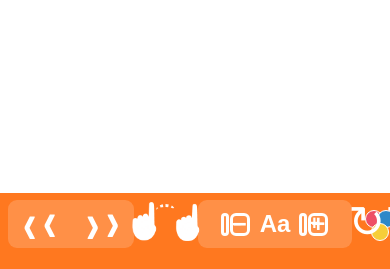
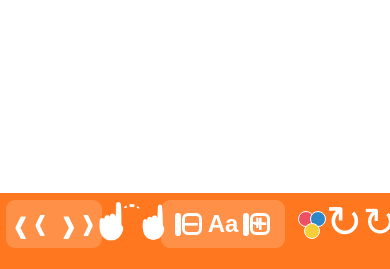
Before and after one commit to sanjay1994singh/ebook, a Django app: page /ebooks/content/books/1/read/ in a window 390 px wide. Shown: the part 575-844 px from the top of the page. Run offline with Django 5.2, Linux system fonts and the light colour scheme; tables that the repository leaves empty hold one stand-in row (values such as "Sample post"); parts of the project's set-up code (start-up, migrations or seed data) failed here and were passed over.

Commit message:
Fit matched footer icons on emulator width

```diff
--- a/ebook_reader/static/ebook_reader/content_reader.css
+++ b/ebook_reader/static/ebook_reader/content_reader.css
@@ -121,3 +121,13 @@ body[data-theme=sepia]{--bg:#e5dac4;--paper:#fbf1dc;--ink:#4b3524}body[data-them
   .gs-theme-btn{width:44px!important;height:48px!important;min-height:48px!important;background:transparent!important;border-radius:0!important;position:relative!important}.gs-theme-dot{position:absolute!important;width:18px!important;height:18px!important;border:1.5px solid #fff!important;border-radius:50%!important}.gs-theme-dot.d1{left:8px!important;top:10px!important;background:#ee4f65!important}.gs-theme-dot.d2{left:20px!important;top:10px!important;background:#2c88c8!important}.gs-theme-dot.d3{left:14px!important;top:23px!important;background:#f6ce39!important}
   .gs-refresh-btn{width:46px!important;height:48px!important;min-height:48px!important;background:transparent!important;border-radius:0!important}.gs-refresh-text{font:400 44px/44px Arial,Helvetica,sans-serif!important;transform:translateY(-2px)!important}
 }
+
+/* Compact Geeta Seva footer fit for 360dp emulator */
+@media(max-width:650px){
+  .gs-footer{height:76px!important;padding:7px 6px calc(8px + env(safe-area-inset-bottom))!important;gap:4px!important;overflow:hidden!important}
+  .gs-nav{flex:0 0 96px!important;width:96px!important;height:48px!important}.gs-nav button{width:48px!important;height:48px!important}.gs-chevron{font-size:54px!important;line-height:40px!important;transform:scaleX(.68) translateY(-3px)!important}
+  .gs-hand-btn{flex:0 0 40px!important;width:40px!important;height:48px!important}.gs-hand-text{font-size:32px!important}.gs-hand-btn:after{left:11px!important;top:4px!important;width:17px!important}
+  .gs-zoom{flex:0 0 124px!important;width:124px!important;height:48px!important;padding:5px 7px!important;gap:5px!important}.gs-zoom button{width:26px!important}.gs-zoom-box{width:22px!important;height:22px!important;border-width:3px!important;font-size:17px!important;line-height:17px!important}.gs-aa{font-size:23px!important;margin:0!important}
+  .gs-theme-btn{flex:0 0 34px!important;width:34px!important;height:48px!important}.gs-theme-dot{width:16px!important;height:16px!important}.gs-theme-dot.d1{left:3px!important;top:11px!important}.gs-theme-dot.d2{left:15px!important;top:11px!important}.gs-theme-dot.d3{left:9px!important;top:23px!important}
+  .gs-refresh-btn{flex:0 0 34px!important;width:34px!important;height:48px!important}.gs-refresh-text{font-size:40px!important;line-height:42px!important}
+}
--- a/templates/ebook_reader/content_reader.html
+++ b/templates/ebook_reader/content_reader.html
@@ -4,7 +4,7 @@
 <head>
   <meta charset="utf-8"><meta name="viewport" content="width=device-width, initial-scale=1">
   <title>{{ edition.book.title }} · पुस्तक</title>
-  <link rel="stylesheet" href="{% static 'ebook_reader/content_reader.css' %}?v=20260928-geeta-reader-ui-11">
+  <link rel="stylesheet" href="{% static 'ebook_reader/content_reader.css' %}?v=20260928-geeta-reader-ui-12">
 </head>
 <body class="{% if review %}review-mode{% endif %}">
   <header class="toolbar reader-chrome">
@@ -68,6 +68,6 @@
   <form hidden>{% csrf_token %}</form>
   {% endif %}
   {{ reader_config|json_script:"reader-config" }}
-  <script src="{% static 'ebook_reader/content_reader.js' %}?v=20260928-geeta-reader-ui-11" defer></script>
+  <script src="{% static 'ebook_reader/content_reader.js' %}?v=20260928-geeta-reader-ui-12" defer></script>
 </body>
 </html>
```
